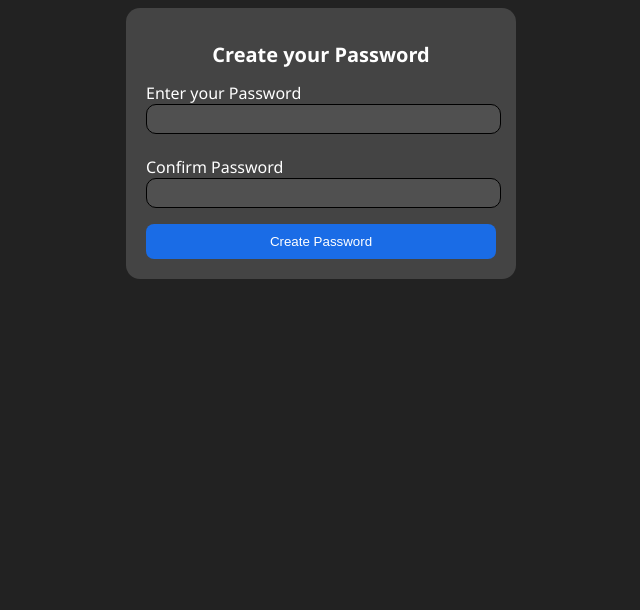
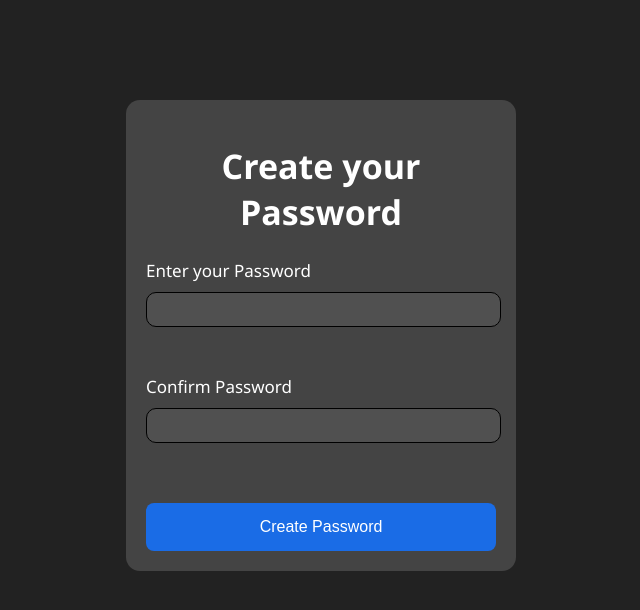
Before and after one commit to itskarim01/creating-password, a plain HTML site: page index.html in a window 1280 px wide. Shown: the whole page, without its empty margins (319-959 px from the left). Drawn offline with Linux system fonts and the light colour scheme.

Commit message:
Refactor password validation function and improve form styling

```diff
--- a/script.js
+++ b/script.js
@@ -13,5 +13,4 @@ function passwordCheck() {
     } else {
         alert('❌ Mismatched Password')
     }
-
 }
--- a/style.css
+++ b/style.css
@@ -1,9 +1,6 @@
 body{
     background-color: #222222;
     color: white;
-    display: flex;
-    justify-content: center;
-    align-content: center;
     font-family: 'Segoe UI', Tahoma, Geneva, Verdana, sans-serif;
 }
 
@@ -13,11 +10,19 @@ body{
     height: 100%;
     padding: 20px;
     border-radius: 14px;
+    font-size: 17px;
+    margin: 100px auto;
+    display: flex;
+    flex-direction: column;
+    gap: 1px;
 }
 
 .form h1{
-    font-size: 20px;
     text-align: center;
+}
+
+.form label{
+    margin-bottom: -15px;
 }
 
 .form input{
@@ -25,7 +30,7 @@ body{
     color: white;
     border: 1.3px solid black;
     border-radius: 10px;
-    font-size: 16px;
+    font-size: 20px;
     width: 98%;
     padding: 5px;
 }
@@ -33,11 +38,12 @@ body{
 .form button{
     background-color: #1a6ce6;
     color: white;
-    padding: 10px;
+    padding: 15px;
     border: none;
     border-radius: 8px;
     width: 100%;
     transition: all 0.2s ease-in-out;
+    font-size: 16px;
 }
 
 .form button:hover{
@@ -51,5 +57,5 @@ body{
 }
 
 #valid{
-    color: #ff6262;
+    color: #ff9d9d;
 }
```
